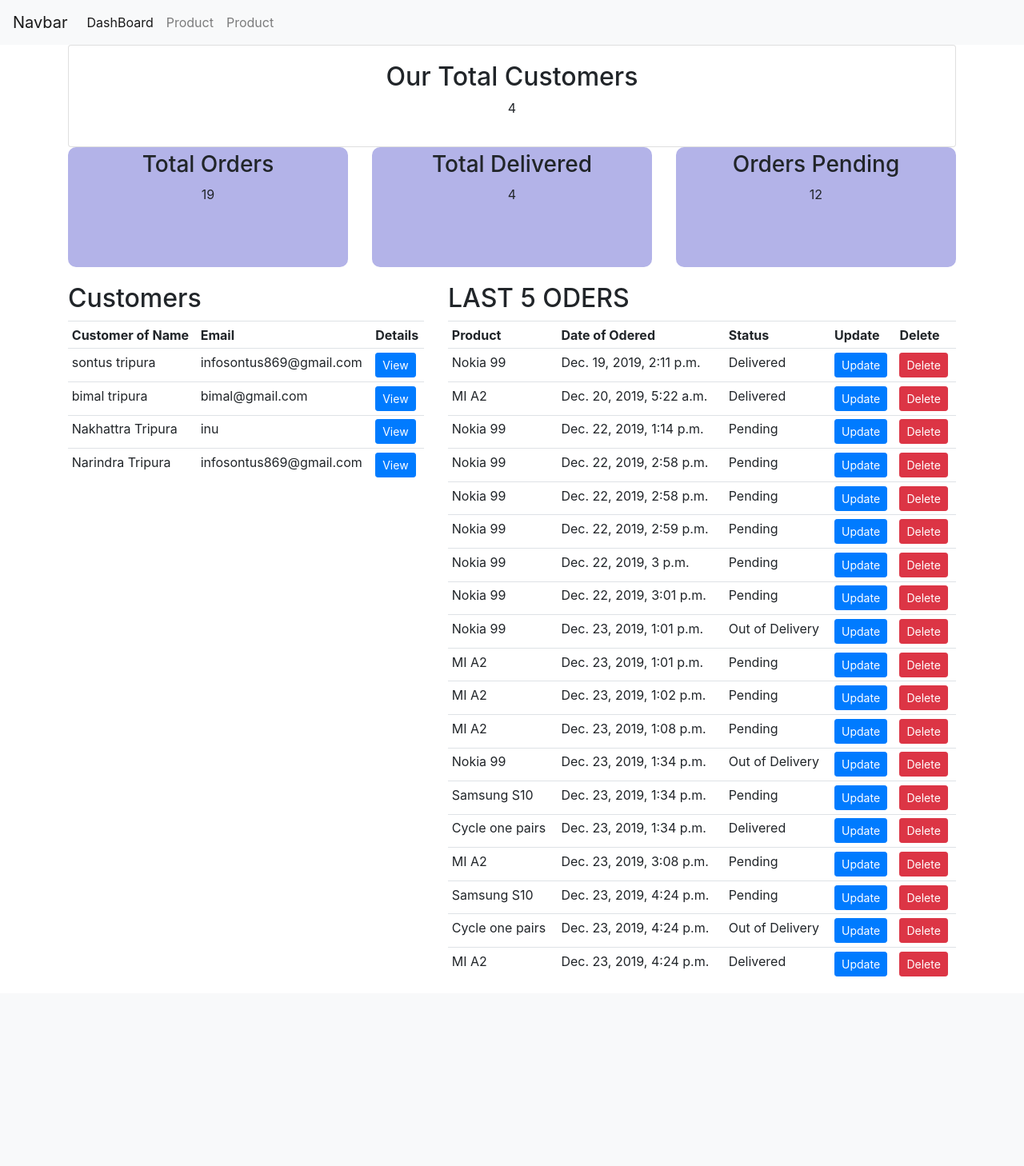
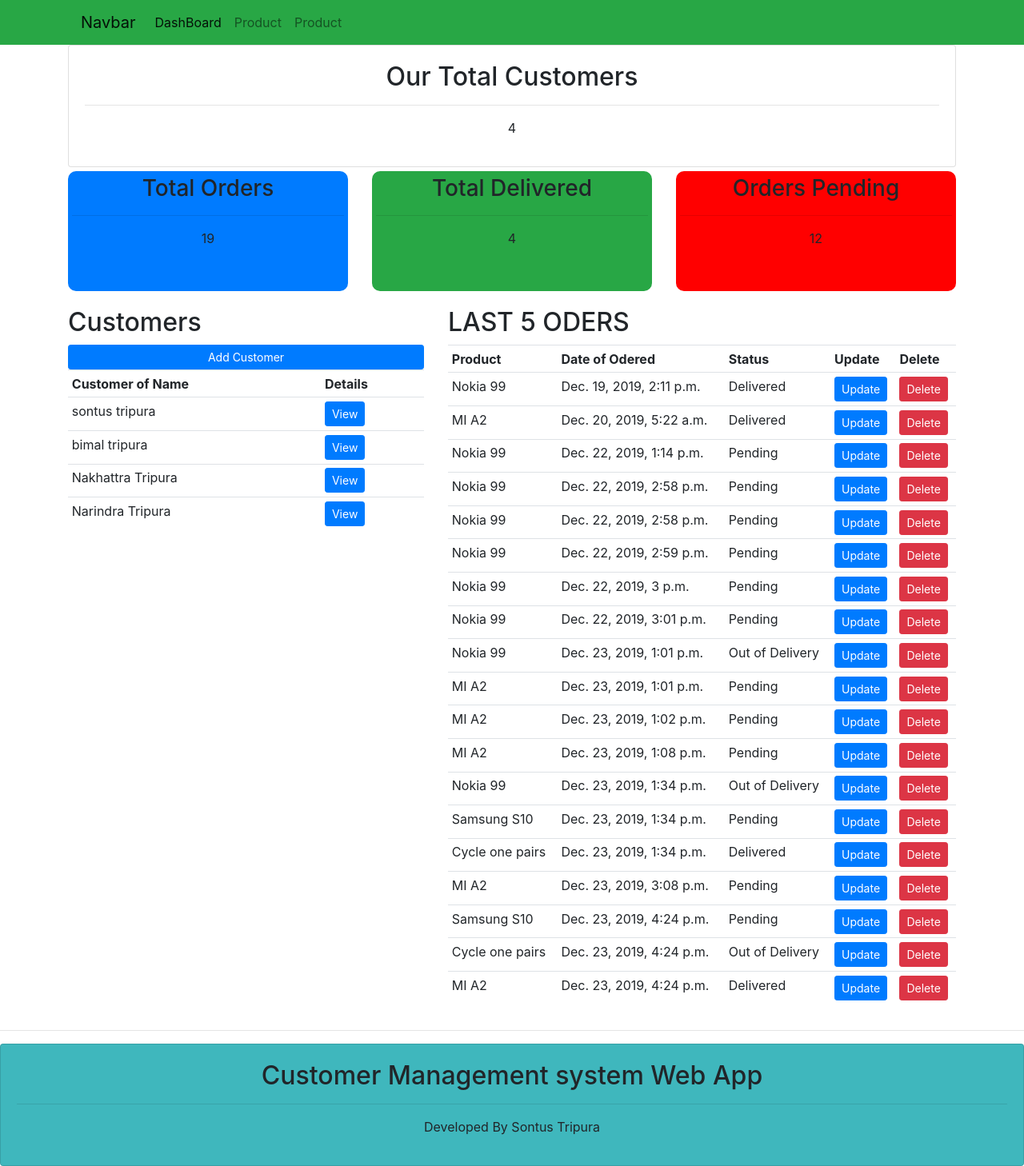
Before and after one commit to sontus-tripura-python/customer-managemnt, a Django app: page / in a window 1280 px wide. Shown: the whole page at 80% size. Before the commit the page ends 1221 px from the top, so only its background shows below. Run offline with Django 3.2, Linux system fonts and the light colour scheme; data comes from the database, SQL or seed files in the repository; both versions use the stored data as it was after the commit; some libraries are stand-ins or nearby versions.

Commit message:
crud functionality added

```diff
--- a/ecommerceapp/models.py
+++ b/ecommerceapp/models.py
@@ -31,7 +31,7 @@ class product(models.Model):
     tags = models.ManyToManyField(Tag)
 
     def __str__(self):
-        return self.category
+        return self.product_name
 
 class Order(models.Model):
     STATUS = (
@@ -46,4 +46,4 @@ class Order(models.Model):
     status = models.CharField(max_length=200, null=True, choices=STATUS)
 
     def __str__(self):
-        return self.status
+        return self.product.product_name
--- a/ecommerceapp/static/css/style.css
+++ b/ecommerceapp/static/css/style.css
@@ -2,8 +2,29 @@
   margin: 0;
   padding: 0;
 }
-.boxOfStatus{
-  background: #b3b3e8;
+.bg-light{
+  background:#28a745!important;
+}
+.navsection{
+  background:#28a745!important;
+}
+.box{
+  margin-top: 5px;
+  background:#007bff;
+  padding: 5px;
+  height: 150px;
+  border-radius: 10px;
+}
+.box2{
+  margin-top: 5px;
+  background:#28a745;
+  padding: 5px;
+  height: 150px;
+  border-radius: 10px;
+}
+.box3{
+  margin-top: 5px;
+  background: red;
   padding: 5px;
   height: 150px;
   border-radius: 10px;
@@ -11,3 +32,6 @@
 .bodyofhomepage{
   margin-top: 20px;
 }
+.footer{
+  background: #3fb7bd;
+}
--- a/ecommerceapp/templates/product/base.html
+++ b/ecommerceapp/templates/product/base.html
@@ -12,6 +12,8 @@
     <title>Ecommerce App</title>
   </head>
   <body>
+    <div class="navsection">
+      <div class="container">
         <nav class="navbar navbar-expand-lg navbar-light bg-light">
       <a class="navbar-brand" href="#">Navbar</a>
       <button class="navbar-toggler" type="button" data-toggle="collapse" data-target="#navbarNav" aria-controls="navbarNav" aria-expanded="false" aria-label="Toggle navigation">
@@ -31,6 +33,9 @@
         </ul>
       </div>
     </nav>
+      </div>
+    </div>
+
   {% block body %}
 
 
--- a/ecommerceapp/templates/product/home.html
+++ b/ecommerceapp/templates/product/home.html
@@ -5,6 +5,7 @@
   <div class="card">
     <div class="card-body">
     <h2>Our Total Customers</h2>
+    <hr>
     <p>{{ total_customers }}</p>
     </div>
   </div>
@@ -12,20 +13,23 @@
 <div class="container">
 <div class="row">
   <div class="col-md-4 ">
-    <div class="text-center boxOfStatus">
+    <div class="text-center box">
       <h3>Total Orders </h3>
+      <hr>
       <p>{{ total_orders }}</p>
     </div>
   </div>
   <div class="col-md-4 ">
-    <div class="text-center boxOfStatus">
+    <div class="text-center box2">
       <h3> Total Delivered</h3>
+      <hr>
       <p>{{ deliverd }}</p>
     </div>
   </div>
   <div class="col-md-4 ">
-    <div class="text-center boxOfStatus">
+    <div class="text-center box3">
       <h3>Orders Pending </h3>
+      <hr>
       <p>{{ pending }}</p>
     </div>
   </div>
@@ -39,18 +43,17 @@
 <div class="row">
   <div class="col-md-5">
     <h2>Customers</h2>
+    <a href="#" class="btn btn-primary btn-sm btn-block"> Add Customer </a>
     <table class="table table-sm">
       <tr>
 
         <th>Customer of Name</th>
-        <th>Email</th>
           <th>Details</th>
       </tr>
 
       {% for customer in customers %}
       <tr>
         <td>{{ customer.name }}</td>
-        <td>{{ customer.email }}</td>
         <td><a href="{% url 'customers' customer.pk %}" class="btn btn-sm btn-primary">View</a></td>
       </tr>
       {% endfor %}
@@ -73,8 +76,9 @@
       <td>{{ order.product.product_name }}</td>
       <td>{{ order.date_created }}</td>
       <td>{{ order.status }}</td>
-      <td><a href="#" class="btn btn-sm btn-primary">Update</a></td>
-      <td><a href="#" class="btn btn-sm btn-danger">Delete</a></td>
+      <td><a href="{% url 'UpdateForm' order.id %}" class="btn btn-sm btn-primary">Update</a>
+      </td>
+      <td><a href="{% url 'deleteForm' order.id %}" class="btn btn-sm btn-danger">Delete</a></td>
     </tr>
     {% endfor %}
   </table>
@@ -85,4 +89,14 @@
   </div>
 
 </div>
+<hr>
+
+  <div class="card footer">
+    <div class="card-body text-center">
+      <h2>Customer Management system Web App</h2>
+      <hr>
+      <p>Developed By Sontus Tripura</p>
+    </div>
+  </div>
+
 {% endblock %}
--- a/ecommerceapp/urls.py
+++ b/ecommerceapp/urls.py
@@ -5,5 +5,7 @@ urlpatterns = [
     path('home/', views.home, name='home'),
     path('product/', views.products, name='products'),
     path('customer/<str:pk>/', views.customers, name='customers'),
-
+    #path('order/create/<str:pk>/', views.createOrder, name='createOrder'),
+    path('update/order/<str:pk>/', views.UpdateForm, name='UpdateForm'),
+path('delete/order/<str:pk>/', views.deleteForm, name='deleteForm'),
 ]
--- a/ecommerceapp/views.py
+++ b/ecommerceapp/views.py
@@ -1,5 +1,7 @@
-from django.shortcuts import render
+from django.shortcuts import render, redirect
+from django.forms import inlineformset_factory
 from .models import *
+from .forms import *
 # Create your views here.
 def home(request):
     orders = Order.objects.all()
@@ -9,7 +11,7 @@ def home(request):
     deliverd = orders.filter(status='Delivered').count()
     pending = orders.filter(status='Pending').count()
     context = {'orders': orders, 'customers': customers, 'total_customers':total_customers,
-    'total_orders':total_orders,'deliverd':deliverd, 'pending':pending
+    'total_orders':total_orders,'deliverd':deliverd, 'pending':pending,
 
     }
     return render(request, 'product/home.html', context)
@@ -18,10 +20,39 @@ def products(request):
     products = product.objects.all()
     context = {'products': products }
     return render(request, 'product/product.html', context)
+
+
+def UpdateForm(request, pk):
+    order = Order.objects.get(id=pk)
+    uform = OrderForm(instance=order)
+    if request.method =='POST':
+        uform = OrderForm(request.POST, instance=order)
+        if uform.is_valid():
+            uform.save()
+            return redirect('/')
+    context = { 'uform': uform }
+    return render(request, 'product/updateform.html', context)
+
+def deleteForm(request, pk):
+    order = Order.objects.get(id=pk)
+    if request.method =='POST':
+        order.delete()
+        return redirect('/')
+    context = { 'D_form': order }
+    return render(request, 'product/deleteform.html', context)
+
 def customers(request, pk):
+    OrderFormSet = inlineformset_factory(customer, Order, fields=('product', 'status'))
     Customers = customer.objects.get(id=pk)
+    formset = OrderFormSet(instance=Customers)
     orders = Customers.order_set.all()
     order_count = orders.count()
-
-    context = { 'Customers': Customers, 'orders':orders, 'order_count':order_count }
+    #orderform = OrderForm(initial={'customer':Customers })
+    if request.method == 'POST':
+        formset = OrderFormSet(request.POST, instance=Customers)
+        #orderform = OrderForm(request.POST)
+        if formset.is_valid():
+            formset.save()
+            return redirect('/')
+    context = { 'Customers': Customers, 'orders':orders, 'order_count':order_count, 'formset': formset}
     return render(request, 'product/customer.html', context)
```
Also changed, not shown: ecommerceapp/forms.py (+7 -0 lines), ecommerceapp/templates/product/customer.html (+36 -2 lines), ecommerceapp/templates/product/deleteform.html (added, +14 -0 lines), ecommerceapp/templates/product/updateform.html (added, +19 -0 lines), db.sqlite3. Lines whose indentation alone changed are shown as unchanged.
